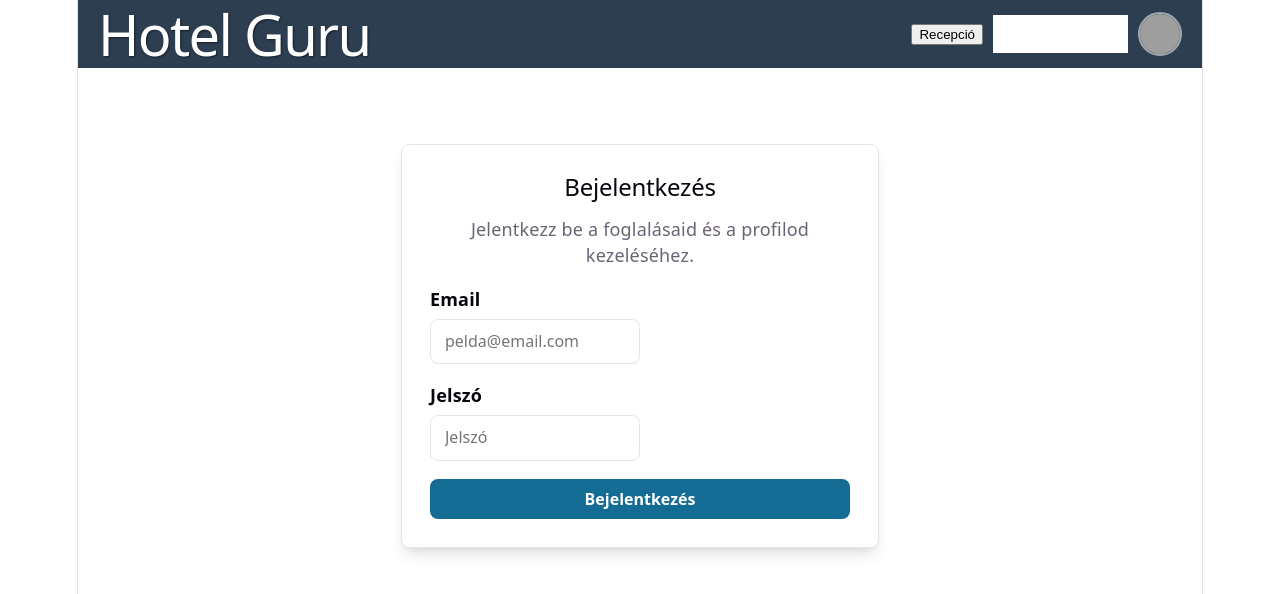
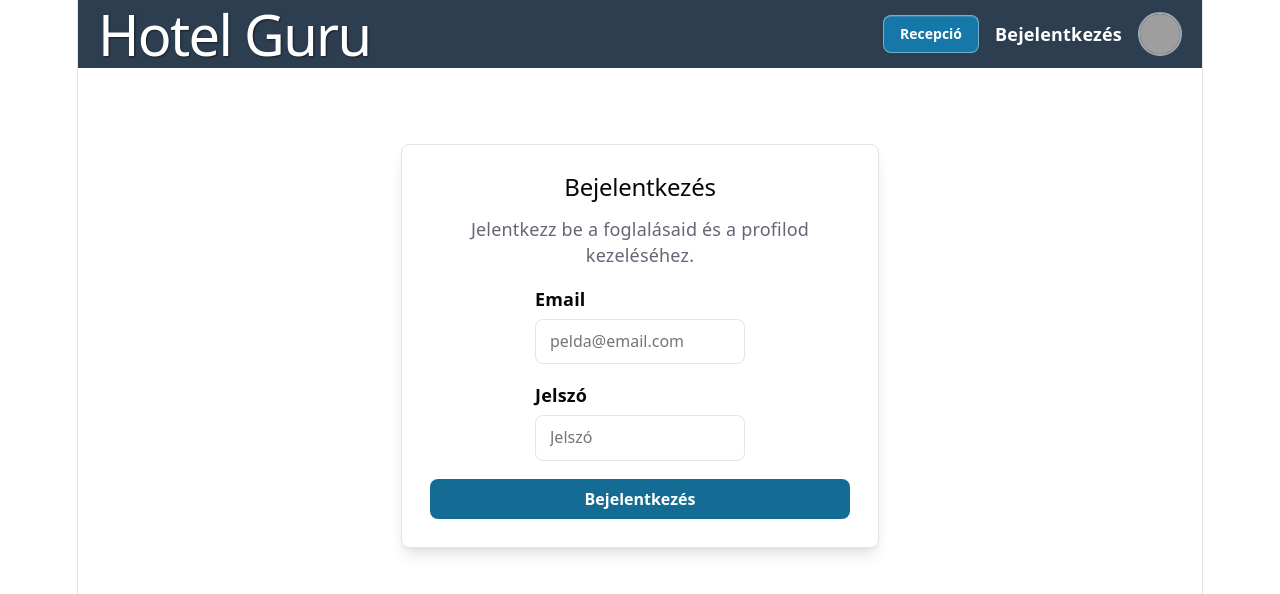
Before and after one commit to lazsma/HotelGuru, a React (Vite) app in the folder frontend/: page /login in a window 1280 px wide. Shown: the top 594 px of the page. Built offline with nearby package versions, Linux system fonts and the light colour scheme; grey boxes are pictures that could not be loaded.

Commit message:
Add pretty buttons to the header, fix error in Profile

```diff
--- a/frontend/src/components/Header.css
+++ b/frontend/src/components/Header.css
@@ -18,7 +18,13 @@
 .userSection {
     display: flex;
     align-items: center;
-    gap: 10px;
+    gap: 12px;
+}
+
+.header-actions {
+    display: flex;
+    align-items: center;
+    gap: 8px;
 }
 
 .header-avatar {
@@ -36,41 +42,31 @@
     color: white;
     font-weight: 600;
     cursor: pointer;
-    background-color: white;
-}
-
-.reception-button {
-    background-color: #3498db;
-    color: white;
-    border: none;
-    padding: 8px 15px;
-    border-radius: 4px;
-    cursor: pointer;
-    font-weight: bold;
-    margin-right: 15px;
-    transition: background-color 0.2s;
-}
-
-.reception-button:hover {
-    background-color: #2980b9;
-}
 }
 
 .header-button {
-    padding: 9px 14px;
-    border: 1px solid rgba(255, 255, 255, 0.35);
+    min-height: 38px;
+    padding: 0 16px;
+    border: 1px solid rgba(255, 255, 255, 0.32);
     border-radius: 8px;
-    background: #146c94;
+    background: rgba(255, 255, 255, 0.12);
     color: #ffffff;
-    font: 600 14px/1 var(--sans);
+    box-shadow: inset 0 1px 0 rgba(255, 255, 255, 0.14);
+    font: 700 14px/1 var(--sans);
     letter-spacing: 0;
     cursor: pointer;
-    transition: background-color 160ms ease, border-color 160ms ease, transform 160ms ease;
+    transition:
+        background-color 160ms ease,
+        border-color 160ms ease,
+        box-shadow 160ms ease,
+        transform 160ms ease;
 }
 
 .header-button:hover {
-    background: #0f5a7c;
-    border-color: rgba(255, 255, 255, 0.55);
+    border-color: rgba(255, 255, 255, 0.58);
+    box-shadow:
+        inset 0 1px 0 rgba(255, 255, 255, 0.18),
+        0 8px 18px rgba(0, 0, 0, 0.16);
     transform: translateY(-1px);
 }
 
@@ -85,12 +81,24 @@
     outline-offset: 3px;
 }
 
+.header-button-primary {
+    background: #1678a8;
+    border-color: rgba(255, 255, 255, 0.4);
+}
+
+.header-button-primary:hover {
+    background: #12698f;
+}
+
 .header-button-secondary {
-    background: rgba(255, 255, 255, 0.12);
+    background: rgba(255, 255, 255, 0.08);
+    color: rgba(255, 255, 255, 0.9);
+    font-weight: 600;
 }
 
 .header-button-secondary:hover {
-    background: rgba(255, 255, 255, 0.2);
+    background: rgba(255, 255, 255, 0.16);
+    color: #ffffff;
 }
 
 @media (max-width: 640px) {
@@ -103,4 +111,8 @@
         justify-content: center;
         flex-wrap: wrap;
     }
+
+    .header-button {
+        padding: 0 14px;
+    }
 }
--- a/frontend/src/components/Header.tsx
+++ b/frontend/src/components/Header.tsx
@@ -19,7 +19,17 @@ export default function Header() {
             <h1 className="header-title" onClick={() => navigate("/")}>Hotel Guru</h1>
 
             <div className="userSection">
-                <button className="header-button" onClick={() => navigate("/reception")}>Recepció</button>
+                <div className="header-actions">
+                    <button
+                        type="button"
+                        className="header-button header-button-primary"
+                        onClick={() => navigate("/reception")}
+                        aria-label="Recepció megnyitása"
+                    >
+                        Recepció
+                    </button>
+                </div>
+
                 <p className="header-user-name" onClick={() => navigate(user ? "/profile" : "/login")}>
                     {user?.name ?? "Bejelentkezés"}
                 </p>
@@ -32,7 +42,12 @@ export default function Header() {
                 />
 
                 {user && (
-                    <button className="header-button header-button-secondary" onClick={handleLogout}>
+                    <button
+                        type="button"
+                        className="header-button header-button-secondary"
+                        onClick={handleLogout}
+                        aria-label="Kijelentkezés"
+                    >
                         Kijelentkezés
                     </button>
                 )}
--- a/frontend/src/pages/LoginPage.css
+++ b/frontend/src/pages/LoginPage.css
@@ -34,6 +34,7 @@
   gap: 7px;
   color: var(--text-h);
   font-weight: 600;
+  margin: auto;
 }
 
 .login-field input {
--- a/frontend/src/pages/LoginPage.tsx
+++ b/frontend/src/pages/LoginPage.tsx
@@ -86,6 +86,7 @@ export default function LoginPage() {
                 <label className="login-field">
                     <span>Email</span>
                     <input
+                        name="user"
                         type="email"
                         placeholder="pelda@email.com"
                         value={email}
@@ -97,6 +98,7 @@ export default function LoginPage() {
                 <label className="login-field">
                     <span>Jelszó</span>
                     <input
+                        name="password"
                         type="password"
                         placeholder="Jelszó"
                         value={password}
--- a/frontend/src/pages/Profile.tsx
+++ b/frontend/src/pages/Profile.tsx
@@ -1,12 +1,12 @@
 import { useEffect, useState } from "react";
 import { useNavigate } from "react-router-dom";
-import type { Room } from "../types";
+import type { Reservation, Room } from "../types";
 
 import { convertReservationEnum } from "../utility/Converter";
 import "./Profile.css";
 
 export default function Profile() {
-    const [reservations, setReservations] = useState([]);
+    const [reservations, setReservations] = useState<Reservation[]>([]);
     const [rooms, setRooms] = useState<Map<number, Room>>(new Map());
     const [loading, setLoading] = useState(true);
     const [error, setError] = useState("");
@@ -21,11 +21,11 @@ export default function Profile() {
                     throw new Error("Failed to fetch reservations");
                 }
 
-                const data = await response.json();
+                const data: Reservation[] = await response.json();
                 setReservations(data);
 
                 // Lekérjük az összes szoba adatait
-                const roomIds = [...new Set(data.map((res: any) => res.room_id))];
+                const roomIds = [...new Set(data.map((res) => res.room_id))];
                 const roomsMap = new Map<number, Room>();
 
                 for (const roomId of roomIds) {
@@ -41,8 +41,8 @@ export default function Profile() {
                 }
 
                 setRooms(roomsMap);
-            } catch (err: any) {
-                setError(err.message);
+            } catch (err) {
+                setError(err instanceof Error ? err.message : "Failed to fetch reservations");
             } finally {
                 setLoading(false);
             }
@@ -65,7 +65,7 @@ export default function Profile() {
                 </div>
             ) : (
                 <div style={{ display: "grid", gap: "10px" }}>
-                    { reservations.map((res: any) => {
+                    { reservations.map((res) => {
                         const room = rooms.get(res.room_id);
                         return (
                             <div className="card" key={res.id} onClick={() => navigate("/bookinfo", { state: { reservation: res, room: room } })}>
--- a/frontend/src/types.ts
+++ b/frontend/src/types.ts
@@ -20,7 +20,10 @@ export interface User {
 
 export interface Reservation {
     id: number;
+    room_id: number;
     check_in_date: string;
     check_out_date: string;
+    people: number;
     status: string;
+    reservation_datetime?: string;
 }
```
